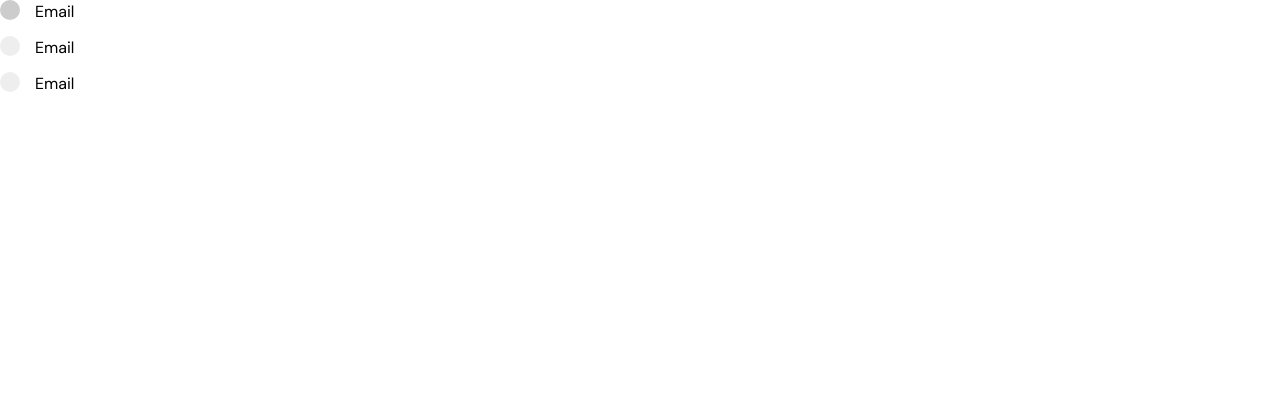
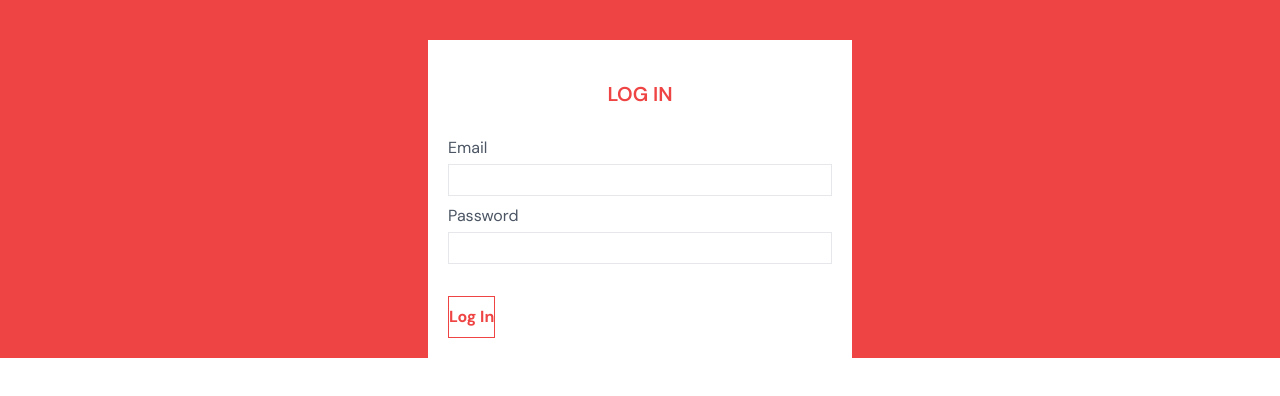
Before and after one commit to Kene10-codes/job-portal, a React (Vite) app in the folder client/: page /login in a window 1280 px wide. Shown: the top 396 px of the page. Built offline with nearby package versions, Linux system fonts and the light colour scheme.

Commit message:
Fixing bugs

```diff
--- a/client/src/constants/constants.js
+++ b/client/src/constants/constants.js
@@ -1 +1,2 @@
-export const BASE_URL = 'http://localhost:3000'
+export const BASE_URL =
+    'http://localhost:3000' || 'https://job-portal-r4cl.onrender.com'
--- a/client/src/pages/Login.jsx
+++ b/client/src/pages/Login.jsx
@@ -1,52 +1,97 @@
 import React, { useState } from 'react'
-import InputField from '../components/InputField'
+import { BASE_URL } from '../constants/constants'
 
-const initialValues = {
+const initialState = {
     email: '',
     password: '',
 }
+
 const Login = () => {
-    const [values, setValues] = useState(initialValues)
+    const [values, setValues] = useState(initialState)
 
+    // HANDLE INPUT CHANGE
     const handleInputChange = (e) => {
-        e.preventDefault()
-
-        const { value } = e.target
-
-        // UPDATE USER VALUES
+        const { value, name } = e.target
+        // SET VALUES
         setValues({
+            ...state,
             [name]: value,
         })
     }
 
-    console.log(values)
+    const handleSubmit = (e) => {
+        e.preventDefault()
+
+        fetch(`${BASE_URL}/api/talent/login`, {
+            method: 'POST',
+            body: JSON.stringify({
+                email: values.email,
+                password: values.password,
+            }),
+            headers: {
+                'Content-type': 'application/json; charset=UTF-8',
+            },
+        })
+            .then((response) => response.json())
+            .then((data) => console.log(data))
+
+        setErrMsg('')
+    }
+
     return (
-        <div>
-            <form>
-                <InputField
-                    handleChange={handleInputChange}
-                    type="email"
+        <div className=" bg-red-500 h-screen-full">
+            <div className="flex justify-center items-center pt-10">
+                <form method="post" className="w-form  p-5 bg-white">
+                    <h2 className="font-semibold uppercase text-xl py-5 text-center text-red-500">
+                        Log In
+                    </h2>
+
+                    <div className="flex flex-col my-2">
+                        {' '}
+                        <label
+                            htmlFor="email"
+                            className="text-2 text-gray-600 pb-1 text-md"
+                        >
+                            Email
+                        </label>
+                        <input
+                            type="text"
+                            value={values.email}
+                            onChange={handleInputChange}
+                            id="email"
                             name="email"
-                    title="Email"
-                    value={values.email}
+                            className="border w-96 outline-none pl-2 text-sm h-8"
+                            required
                         />
+                    </div>
 
-                <InputField
-                    handleChange={handleInputChange}
+                    <div className="flex flex-col my-2">
+                        {' '}
+                        <label
+                            htmlFor="password"
+                            className="text-2 text-gray-600 pb-1 text-md"
+                        >
+                            Password
+                        </label>
+                        <input
                             type="password"
-                    name="email"
-                    title="Email"
                             value={values.password}
+                            onChange={handleInputChange}
+                            id="password"
+                            name="password"
+                            className="border w-96 outline-none pl-2 text-sm h-8"
+                            required
                         />
+                    </div>
 
-                <InputField
-                    handleChange={handleInputChange}
+                    <input
                         type="submit"
-                    name="email"
-                    title="Email"
-                    value={values.password}
+                        value={'Log In'}
+                        onClick={handleSubmit}
+                        className="py-2 mt-6 border-red-500 border hover:bg-red-500 hover:text-white text-red-500 font-bold  cursor-pointer"
                     />
                 </form>
+            </div>
         </div>
     )
 }
--- a/client/src/pages/Register.jsx
+++ b/client/src/pages/Register.jsx
@@ -8,7 +8,6 @@ const initialState = {
     gender: '',
     password: '',
     confirmPassword: '',
-    phoneNumber: '',
     country: '',
     state: '',
 }
@@ -16,6 +15,8 @@ const Register = () => {
     const [values, setValues] = useState(initialState)
     const [countries, setCountries] = useState([])
     const [err, setErrMsg] = useState('')
+
+    console.log(values)
 
     // GET ALL COUNTRIES
     useEffect(() => {
@@ -27,19 +28,12 @@ const Register = () => {
             .catch((e) => setErrMsg(e))
     }, [])
 
-    // CITY
-    countries.map(({ cities }) => {
-        cities.map((city) => {
-            console.log(city)
-        })
-    })
-
     // HANDLE INPUT CHANGE
     const handleInputChange = (e) => {
         const { value, name } = e.target
         // SET VALUES
         setValues({
-            ...state,
+            ...values,
             [name]: value,
         })
     }
@@ -52,24 +46,25 @@ const Register = () => {
             return
         }
 
+        const data = {
+            firstName: values.firstName,
+            lastName: values.lastName,
+            email: values.email,
+            gender: values.gender,
+            password: values.password,
+            country: values.country,
+            state: values.state,
+        }
+
         fetch(`${BASE_URL}/api/talent/register`, {
             method: 'POST',
-            body: JSON.stringify({
-                firstName: values.firstName,
-                lastName: values.lastName,
-                email: values.email,
-                gender: values.gender,
-                password: values.password,
-                phoneNumber: values.phoneNumber,
-                country: values.country,
-                state: values.state,
-            }),
             headers: {
-                'Content-type': 'application/json; charset=UTF-8',
+                'Content-type': 'application/json;',
+                // 'Access-Control-Allow-Origin': '*',
             },
-        })
-            .then((response) => response.json())
-            .then((data) => console.log(data))
+            body: JSON.stringify(data),
+        }).then((response) => response.json())
+        // .then((data) => console.log(data))
 
         setErrMsg('')
     }
@@ -79,7 +74,7 @@ const Register = () => {
             <div className="flex justify-center items-center pt-10">
                 <form method="post" className="w-form  p-5 bg-white">
                     <h2 className="font-semibold uppercase text-xl py-5 text-center text-red-500">
-                        Talent Registration
+                        Registration
                     </h2>
                     <div className="flex flex-col my-2">
                         {' '}
@@ -93,7 +88,6 @@ const Register = () => {
                             type="text"
                             value={values.lastName}
                             onChange={handleInputChange}
-                            id="lastname"
                             name="lastName"
                             className="border w-96 outline-none pl-2 text-sm h-8"
                             required
@@ -111,7 +105,6 @@ const Register = () => {
                             type="text"
                             value={values.firstName}
                             onChange={handleInputChange}
-                            id="firstname"
                             name="firstName"
                             className="border w-96 outline-none pl-2 text-sm h-8"
                             required
@@ -194,6 +187,7 @@ const Register = () => {
                             value={values.gender}
                             className="border w-96 outline-none pl-2 text-sm h-8"
                         >
+                            <option value="gender">Gender</option>
                             <option value="male">Male</option>
                             <option value="female">Female</option>
                         </select>
@@ -214,11 +208,13 @@ const Register = () => {
                             className="border w-96 outline-none pl-2 text-sm h-8"
                         >
                             {countries?.map(({ country }) => (
-                                <option value={country}>{country}</option>
+                                <option key={country} value={country}>
+                                    {country}
+                                </option>
                             ))}
                         </select>
                     </div>
-                    <div className="flex flex-col my-2">
+                    {/* <div className="flex flex-col my-2">
                         {' '}
                         <label
                             htmlFor="state"
@@ -232,14 +228,33 @@ const Register = () => {
                             value={values.state}
                             className="border w-96 outline-none pl-2 text-sm h-8"
                         >
-                            {countries.map(({ country, cities }) => {
-                                if(country) {
-                                   country & cities.map((city) => (
-                                    <option value={city}>{city}</option>
+                            {countries?.map(({ cities }) =>
+                                cities?.map((state) => (
+                                    <option key={state} value={state}>
+                                        {state}
+                                    </option>
                                 ))
-                                }
-                            })}
-                        </select>
+                            )}
+                        </select> */}
+                    <div className="flex flex-col my-2">
+                        {' '}
+                        <label
+                            htmlFor="state"
+                            className="text-2 text-gray-600 pb-1 text-md"
+                        >
+                            State
+                        </label>
+                        <input
+                            type="text"
+                            value={values.state}
+                            onChange={handleInputChange}
+                            id="state"
+                            name="state"
+                            className="border w-96 outline-none pl-2 text-sm h-8"
+                            required
+                        />
+                    </div>
+                    <div className="flex flex-col my-2">
                         <input
                             type="submit"
                             value={'Register'}
```
Also changed, not shown: 2 other files (tests, documents, lock files or other folders). Lines whose indentation alone changed are shown as unchanged.
